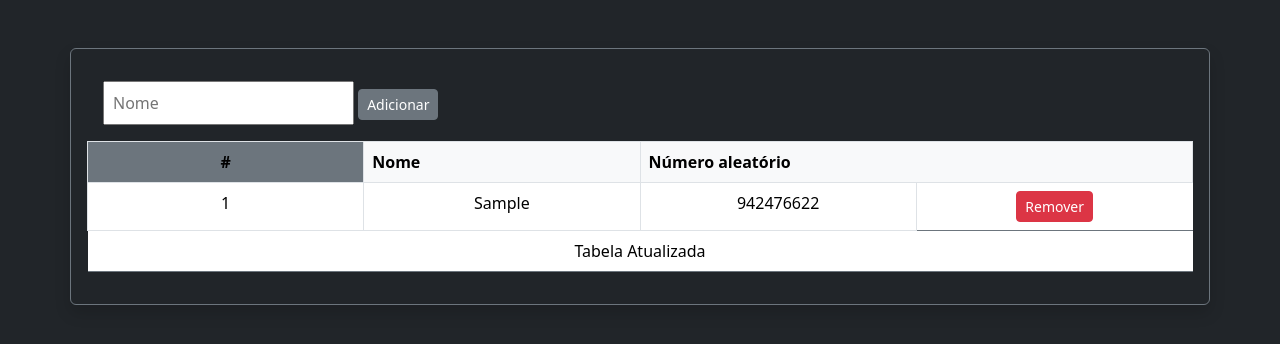
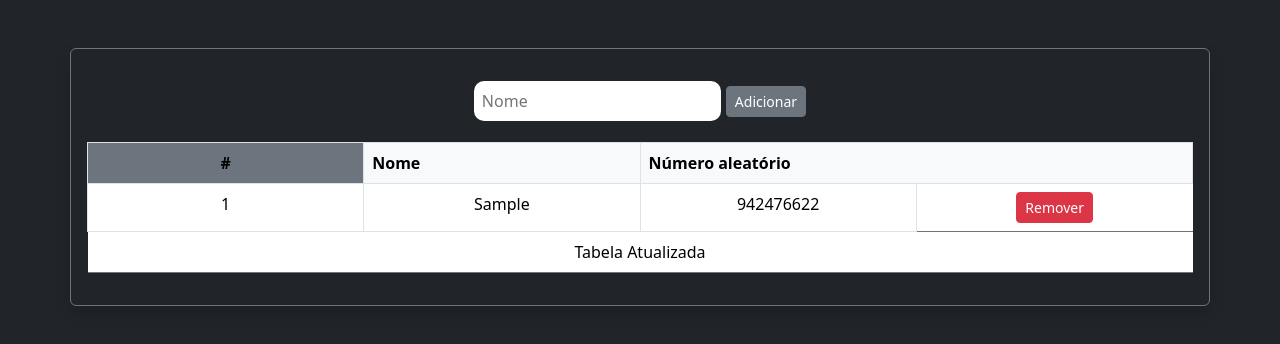
Before and after one commit to pjlkaw/BootStrap, a website: page index.html in a window 1280 px wide. Both pictures are taken after typing "Sample" into the empty fields and a click on the button "Adicionar". Drawn offline with nearby package versions, Linux system fonts and the light colour scheme.

Commit message:
correções js e bootstrap

```diff
--- a/index.html
+++ b/index.html
@@ -21,6 +21,16 @@
             background-color: rgb(0, 109, 54);
             text-align: center;
             color: white;
+        }
+        .container {
+            display: flex;
+            justify-content: center;
+            gap: 5px;
+            align-items: center;
+        }
+        #name{
+            border-radius: 10px;
+            border: none;
         }
     </style>
     <link rel="stylesheet" href="node_modules/bootstrap/dist/css/bootstrap.min.css">
--- a/script.js
+++ b/script.js
@@ -3,6 +3,7 @@ let numberRow = 1
 
 
 function btn() {
+    const alert = document.getElementById('footer')
     const input = document.getElementById('name')
     id++
     const randomNumber = Math.floor(Math.random()*9999999999)
@@ -11,8 +12,8 @@ function btn() {
         setTimeout(() => {
             document.getElementById('footer').style.display = 'none'
         }, 2000)
-        document.getElementById('footer').innerHTML = 'Preencha o campo nome'
-        document.getElementById('footer').style.display = ''
+        alert.innerHTML = 'Preencha o campo nome'
+        alert.style.display = ''
         return
     }
 
@@ -27,9 +28,9 @@ function btn() {
     const tbody = document.querySelector('tbody')
     tbody.appendChild(tr)
     input.value = ''
-    document.getElementById('footer').style.display = ''
+    alert.style.display = ''
     setTimeout(() => {
-            document.getElementById('footer').style.display = 'none'
+            alert.style.display = 'none'
         }, 3000)
 
     const btn = tr.querySelector('button')
@@ -41,7 +42,7 @@ function btn() {
         }
     })
 
-    if (numberRow >= 6) {
+    if (numberRow >= 6) { // sim, daria pra arrumar com uma function, mas deu preguiça agora kkkkk
         document.getElementById('mainTable').style.display = ''
     }
 }
```
